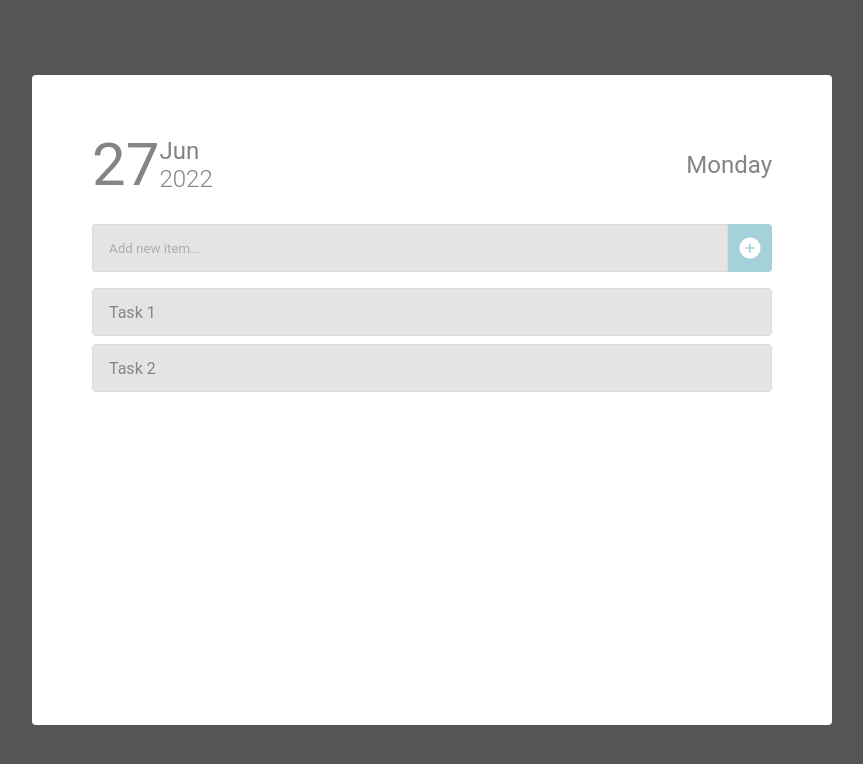
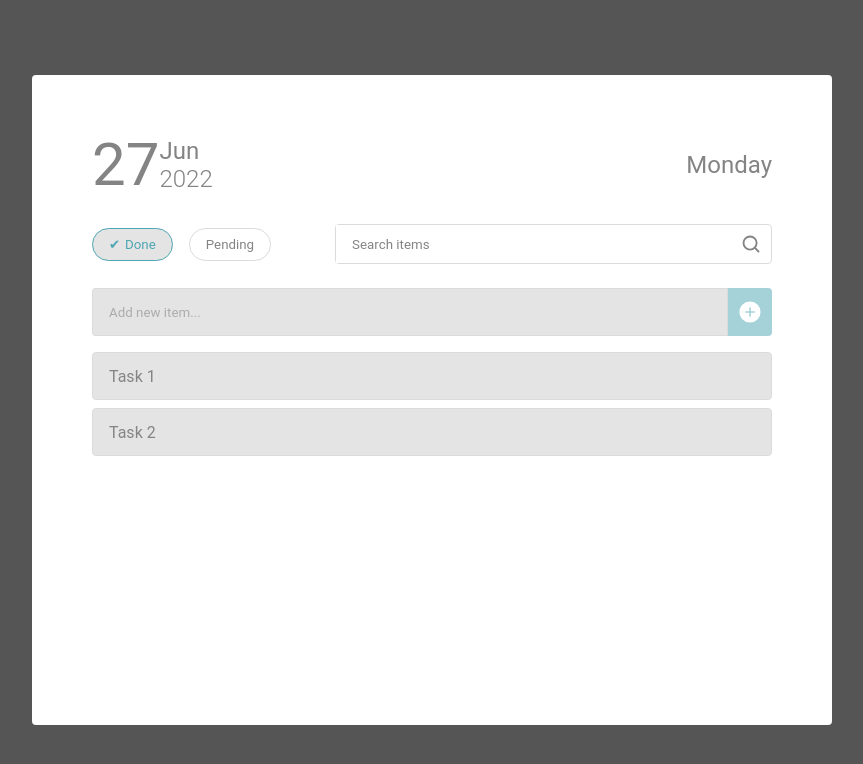
Before and after one commit to sizebay/frontend-challenge, a React (Vite) app: page / in a window 1280 px wide. Shown: the top 764 px of the page, without its empty margins (208-1071 px from the left). Built offline with nearby package versions, Linux system fonts and the light colour scheme.

Commit message:
Create component to filter tasks

```diff
--- /dev/null
+++ b/src/components/FilterTasks/index.tsx
@@ -0,0 +1,49 @@
+import { MagnifyingGlass } from 'phosphor-react';
+import { FormEvent, useState } from 'react';
+import { theme } from '../../globalStyles/theme';
+import { FilterButton, FilterButtonsContainer, FilterContainer, FilterInput, InputContainer, SearchButton } from './styles';
+
+export function FilterTasks() {
+
+    const [searchTerm, setSearchTerm] = useState('')
+    const [filterTag, setFilterTag] = useState<'done' | 'pending' | 'all'>('done')
+
+    function searchByTerm(e: FormEvent) {
+        e.preventDefault()
+        console.log(searchTerm)
+        setSearchTerm('')
+    }
+
+    return (
+        <FilterContainer>
+            <FilterButtonsContainer>
+                <FilterButton
+                    value="done"
+                    active={filterTag === 'done'}
+                    onClick={() => setFilterTag(filterTag === 'done' ? 'all' : 'done')}
+                >
+                    Done
+                </FilterButton>
+                <FilterButton
+                    value="pending"
+                    active={filterTag === 'pending'}
+                    onClick={() => setFilterTag(filterTag === 'pending' ? 'all' : 'pending')}
+                >
+                    Pending
+                </FilterButton>
+            </FilterButtonsContainer>
+
+            <InputContainer onSubmit={(e) => searchByTerm(e)}>
+                <FilterInput
+                    type="text"
+                    placeholder="Search items"
+                    value={searchTerm}
+                    onChange={(e) => setSearchTerm(e.target.value)}
+                />
+                <SearchButton>
+                    <MagnifyingGlass size={20} weight='bold' color={theme.colors.gray500} />
+                </SearchButton>
+            </InputContainer>
+        </FilterContainer>
+    );
+}
--- /dev/null
+++ b/src/components/FilterTasks/styles.tsx
@@ -0,0 +1,77 @@
+import styled from 'styled-components';
+import { theme } from '../../globalStyles/theme';
+
+export const FilterContainer = styled.div`
+    display: flex;
+    flex-direction: row;
+    justify-content: space-between;
+    align-items: center;
+    margin-bottom: 24px;
+    width: 100%;
+    height: 40px;
+    gap: 4rem;
+`;
+
+export const InputContainer = styled.form`
+    display: flex;
+    flex: 1;
+    align-items: center;
+    width: 100%;
+    height: 40px;
+    border: 1px solid ${theme.colors.gray200};
+    border-radius: 4px;
+    background-color: ${theme.colors.white};
+`;
+
+export const FilterInput = styled.input`
+    flex: 1;
+    border: none;
+    padding-left: 1rem;
+    color: ${theme.colors.gray500};
+    background-color: ${theme.colors.white};
+    height: 100%;
+    &::placeholder {
+        color: ${theme.colors.gray500};
+    }
+`;
+
+export const SearchButton = styled.button`
+    display: flex;
+    align-items: center;
+    justify-content: center;
+    width: 40px;
+    height: 100%;
+    border: none;
+    background-color: transparent;
+`
+
+export const FilterButtonsContainer = styled.div`
+    display: flex;
+    flex-direction: row;
+    justify-content: space-between;
+    align-items: center;
+    height: 40px;
+    gap: 1rem;
+`;
+
+export const FilterButton = styled.button<{ active: boolean }>`
+    display: flex;
+    align-items: center;
+    justify-content: center;
+    padding: .5rem 1rem;
+    border: 1px solid ${theme.colors.gray200};
+    border-radius: 17px;
+    background-color: transparent;
+    color: ${theme.colors.gray500};
+
+    ${props => props.active && `
+        color: ${theme.colors.cyan500};
+        border-color: ${theme.colors.cyan500};
+        background-color: ${theme.colors.gray100};
+
+        &::before{
+            content: "✔";
+            padding-right: .3rem;
+        }
+    `}
+`;
--- a/src/components/Modal/index.tsx
+++ b/src/components/Modal/index.tsx
@@ -1,4 +1,5 @@
 import { AddNewTaskInput } from "../AddNewTaskInput";
+import { FilterTasks } from "../FilterTasks";
 import { Header } from "../Header";
 import { TasksList } from "../TasksList";
 import { ModalContainer } from "./styles";
@@ -7,6 +8,7 @@ export function Modal() {
     return (
         <ModalContainer>
             <Header />
+            <FilterTasks />
             <AddNewTaskInput />
             <TasksList />
         </ModalContainer>
```
